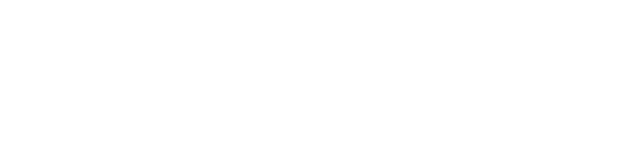
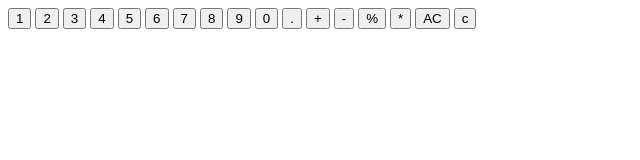
Before and after one commit to AlyssaFoote/calculator-part-two, a plain HTML site: page index.html in a window 1280 px wide. Shown: the whole page, without its empty margins (0-640 px from the left). Drawn offline with Linux system fonts and the light colour scheme.

Commit message:
Add basic calculator buttons and structure
Basic index.html structure

```diff
--- a/index.html
+++ b/index.html
@@ -7,6 +7,30 @@
     <link rel="stylesheet" href="style.css" />
   </head>
   <body>
+    <section class="calculator">
+      <div class="calculator-body">
+        <div class="display"></div>
+        <div class="buttonbox">
+          <button type="button" class="operand number">1</button>
+          <button type="button" class="operand number">2</button>
+          <button type="button" class="operand number">3</button>
+          <button type="button" class="operand number">4</button>
+          <button type="button" class="operand number">5</button>
+          <button type="button" class="operand number">6</button>
+          <button type="button" class="operand number">7</button>
+          <button type="button" class="operand number">8</button>
+          <button type="button" class="operand number">9</button>
+          <button type="button" class="operand number">0</button>
+          <button type="button" class="operator decimal">.</button>
+          <button type="button" class="operator addition">+</button>
+          <button type="button" class="operator subtraction">-</button>
+          <button type="button" class="operator percentage">%</button>
+          <button type="button" class="operator multiply">*</button>
+          <button type="button" class="operator allClear">AC</button>
+          <button type="button" class="operator clear">c</button>
+        </div>
+      </div>
+    </section>
     <script src="script.js"></script>
   </body>
 </html>
```
